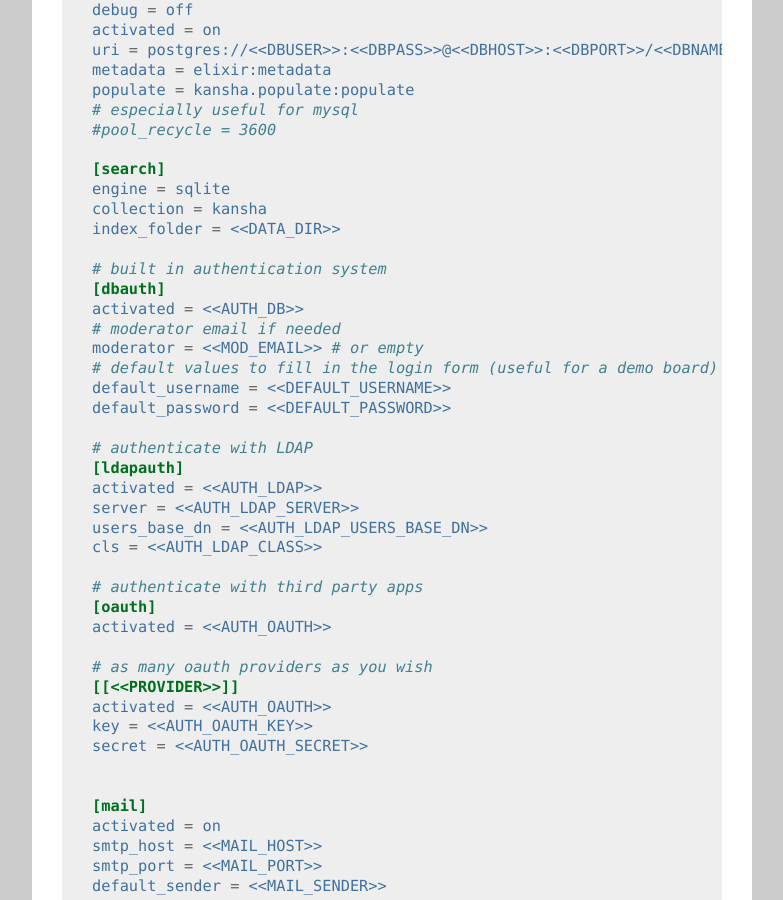
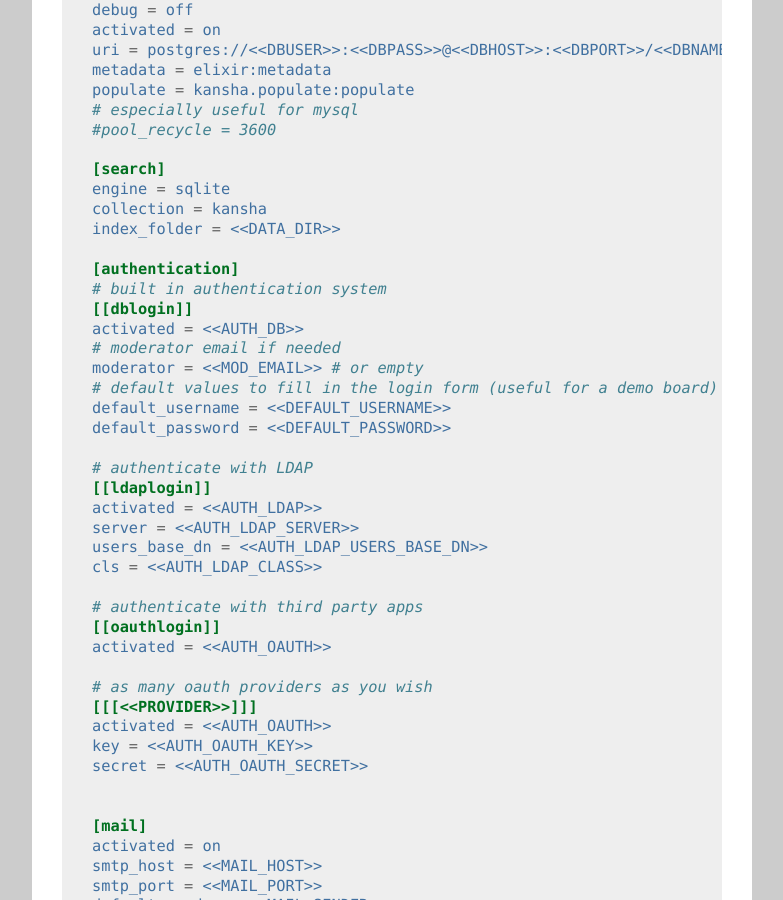
Before and after one commit to Net-ng/kansha, a Sphinx documentation site: the page built from doc/configuration.rst, in a window 1280 px wide and 900 px high, scrolled down 721 px. Shown: the whole window, without its empty margins (358-1141 px from the left). Built offline with Sphinx 7.4.7, drawn with Linux system fonts in a browser that asks for light colours; some of the changed text lies outside the part shown.

Commit message:
Update documentation

```diff
--- a/doc/configuration.rst
+++ b/doc/configuration.rst
@@ -46,8 +46,9 @@
     collection = kansha
     index_folder = <<DATA_DIR>>
 
+    [authentication]
     # built in authentication system
-    [dbauth]
+    [[dblogin]]
     activated = <<AUTH_DB>>
     # moderator email if needed
     moderator = <<MOD_EMAIL>> # or empty
@@ -56,18 +57,18 @@
     default_password = <<DEFAULT_PASSWORD>>
 
     # authenticate with LDAP
-    [ldapauth]
+    [[ldaplogin]]
     activated = <<AUTH_LDAP>>
     server = <<AUTH_LDAP_SERVER>>
     users_base_dn = <<AUTH_LDAP_USERS_BASE_DN>>
     cls = <<AUTH_LDAP_CLASS>>
 
     # authenticate with third party apps
-    [oauth]
+    [[oauthlogin]]
     activated = <<AUTH_OAUTH>>
 
     # as many oauth providers as you wish
-    [[<<PROVIDER>>]]
+    [[[<<PROVIDER>>]]]
     activated = <<AUTH_OAUTH>>
     key = <<AUTH_OAUTH_KEY>>
     secret = <<AUTH_OAUTH_SECRET>>
@@ -323,15 +324,15 @@
 
 .. code-block:: INI
 
-    [oauth]
+    [[oauthlogin]]
     activated = on
 
-    [[google]]
+    [[[google]]]
     activated = on
     key = xxxxxxxxxxxxxxxxxxx.apps.googleusercontent.com
     secret = XXXXXXXXXXXXXXXXXXXXXXXX
 
-    [[facebook]]
+    [[[facebook]]]
     activated = on
     key = 0000000000000000000
     secret = XXXXXXXXXXXXXXXXXXXXXXXX
```
